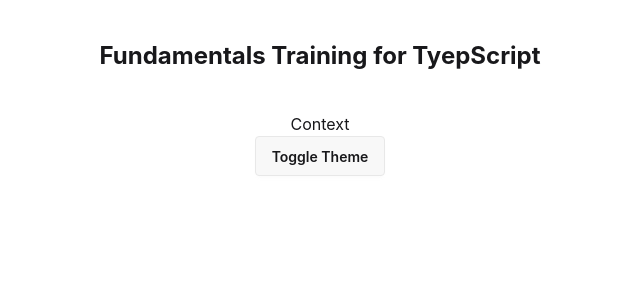
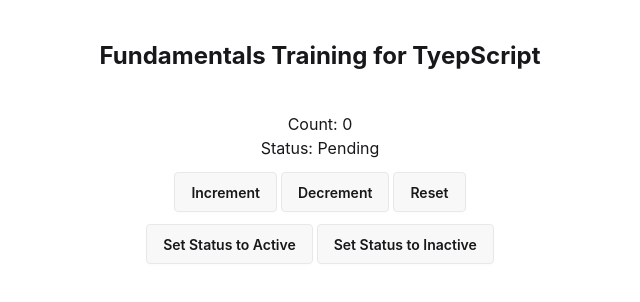
Before and after one commit to FranzVincentTogonon26/TypeScript-Training, a React (Vite) app: page / in a window 1280 px wide. Shown: the top 302 px of the page, without its empty margins (320-960 px from the left). Built offline with nearby package versions, Linux system fonts and the light colour scheme.

Commit message:
fest:reducer

```diff
--- a/src/App.tsx
+++ b/src/App.tsx
@@ -1,5 +1,5 @@
 // import Component from './components/props';
-import Component from './components/contextComponent';
+import Component from './components/reducer/reducer';
 
 function App() {
   return (
--- /dev/null
+++ b/src/components/reducer/reducer.tsx
@@ -0,0 +1,48 @@
+import { useReducer } from 'react';
+import { initialState, counterReducer } from './type';
+
+function Component() {
+  const [state, dispatch] = useReducer(counterReducer, initialState);
+
+  return (
+    <div>
+      <h2>Count: {state.count}</h2>
+      <h2>Status: {state.status}</h2>
+
+      <div className="my-3">
+        <div className="space-x-1">
+          <button
+            onClick={() => dispatch({ type: 'increment' })}
+            className="btn"
+          >
+            Increment
+          </button>
+          <button
+            onClick={() => dispatch({ type: 'decrement' })}
+            className="btn"
+          >
+            Decrement
+          </button>
+          <button onClick={() => dispatch({ type: 'reset' })} className="btn">
+            Reset
+          </button>
+        </div>
+      </div>
+      <div className="space-x-1">
+        <button
+          onClick={() => dispatch({ type: 'setStatus', payload: 'active' })}
+          className="btn"
+        >
+          Set Status to Active
+        </button>
+        <button
+          className="btn"
+          onClick={() => dispatch({ type: 'setStatus', payload: 'inactive' })}
+        >
+          Set Status to Inactive
+        </button>
+      </div>
+    </div>
+  );
+}
+export default Component;
--- /dev/null
+++ b/src/components/reducer/type.ts
@@ -0,0 +1,42 @@
+export type CounterState = {
+  count: number;
+  status: string;
+};
+
+export const initialState: CounterState = {
+  count: 0,
+  status: 'Pending',
+};
+
+type UpdateCountAction = {
+  type: 'increment' | 'decrement' | 'reset';
+};
+
+type SetStatusAction = {
+  type: 'setStatus';
+  payload: 'active' | 'inactive';
+};
+
+type CounterAction = UpdateCountAction | SetStatusAction;
+
+export const counterReducer = (
+  state: CounterState,
+  action: CounterAction
+): CounterState => {
+  switch (action.type) {
+    case 'increment':
+      return { ...state, count: state.count + 1 };
+    case 'decrement':
+      return { ...state, count: state.count - 1 };
+    case 'reset':
+      return { ...state, count: 0 };
+    case 'setStatus':
+      return { ...state, status: action.payload };
+    default: {
+      const unhandledActionType: never = action;
+      throw new Error(
+        `Unexpected action type: ${unhandledActionType}. Please double check the counter reducer.`
+      );
+    }
+  }
+};
```
Also changed, not shown: src/components/context/context.tsx (renamed from src/components/context.tsx), src/components/context/contextComponent.tsx (renamed from src/components/contextComponent.tsx).
